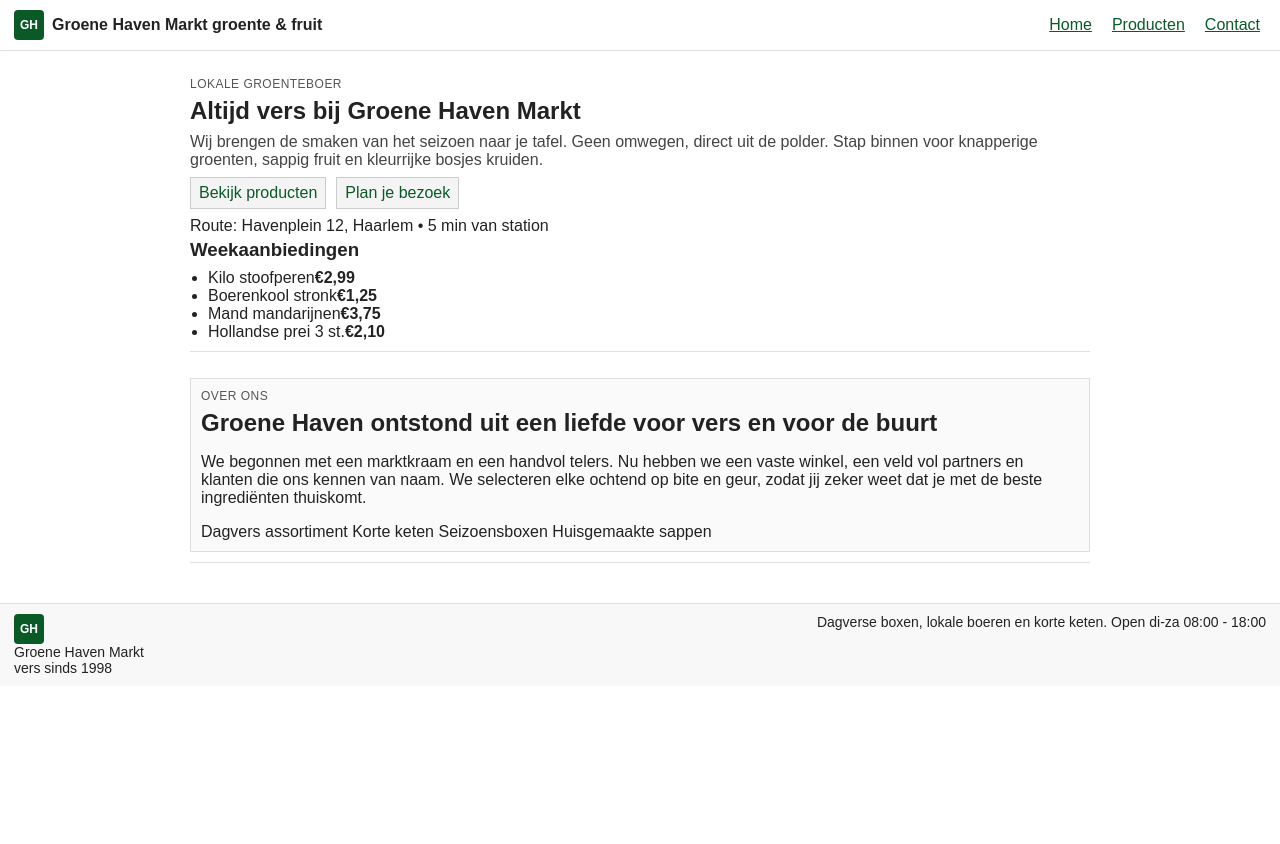
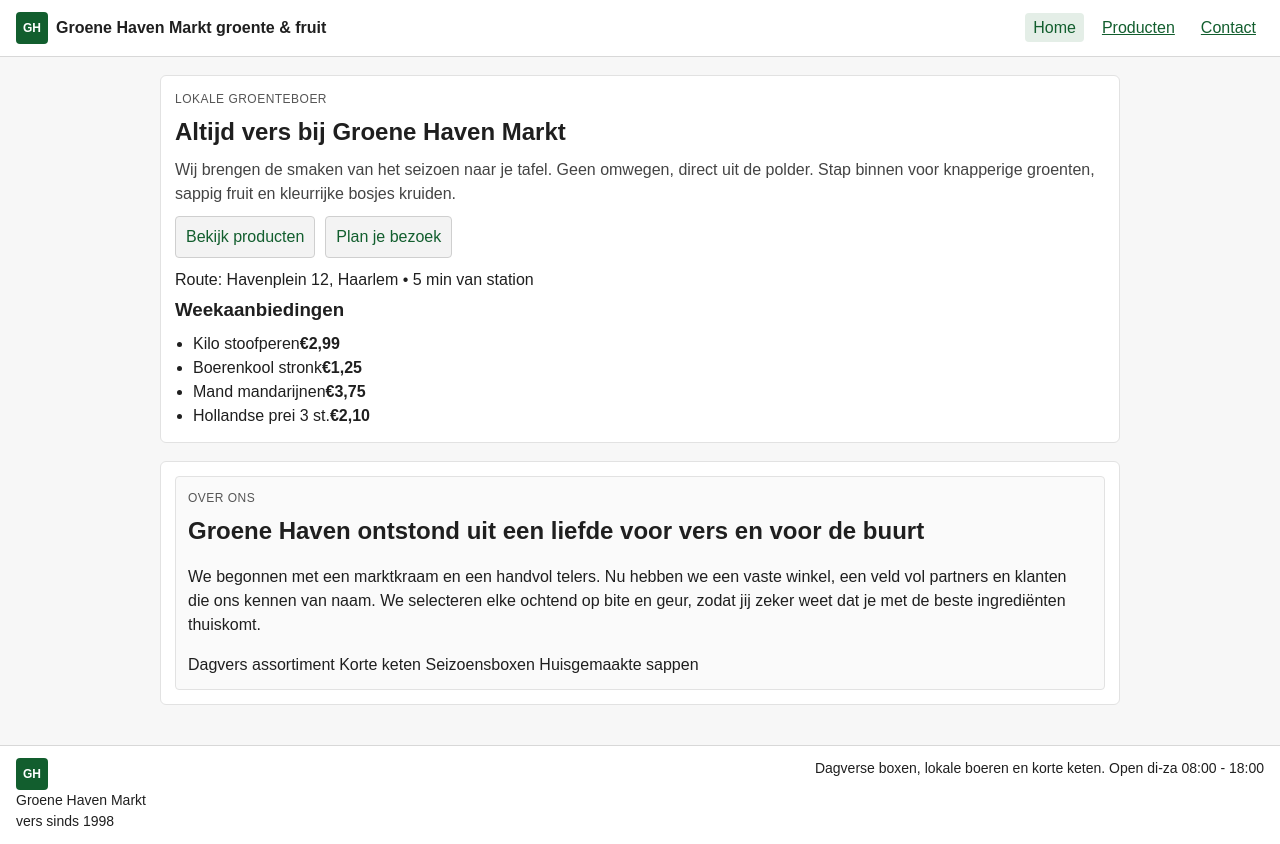
Before and after one commit to Nickdev8/m6prog_de_groene_kist, a PHP site: page / in a window 1280 px wide. Before the commit the page ends 673 px from the top, so only its background shows below. Run offline with PHP 8.4, Linux system fonts and the light colour scheme.

Commit message:
Tidy minimal styles so layout looks cleaner

```diff
--- a/src/assets/styles.css
+++ b/src/assets/styles.css
@@ -1,20 +1,26 @@
-/* Zo simpel mogelijk gehouden */
 body {
     margin: 0;
     font-family: Arial, sans-serif;
-    color: #222;
+    color: #1f1f1f;
+    background: #f7f7f7;
+    line-height: 1.5;
 }
 
 a {
-    color: #0a5a28;
+    color: #125e2e;
+}
+
+a:hover {
+    text-decoration: underline;
 }
 
 header.navigation {
-    padding: 10px 14px;
-    border-bottom: 1px solid #ddd;
+    padding: 12px 16px;
+    border-bottom: 1px solid #d8d8d8;
     display: flex;
     align-items: center;
     justify-content: space-between;
+    background: #ffffff;
 }
 
 .nav-brand {
@@ -25,10 +31,10 @@ header.navigation {
 }
 
 .logo-circle {
-    width: 30px;
-    height: 30px;
+    width: 32px;
+    height: 32px;
     border-radius: 4px;
-    background: #0a5a28;
+    background: #125e2e;
     color: #fff;
     display: grid;
     place-items: center;
@@ -39,31 +45,35 @@ header.navigation {
 nav ul {
     list-style: none;
     display: flex;
-    gap: 8px;
+    gap: 10px;
     margin: 0;
     padding: 0;
 }
 
 nav a {
-    padding: 4px 6px;
+    padding: 6px 8px;
+    border-radius: 4px;
 }
 
 nav a.active {
-    text-decoration: underline;
+    background: #e4eee7;
+    text-decoration: none;
 }
 
 .page {
-    max-width: 900px;
-    margin: 16px auto 40px;
-    padding: 0 14px;
+    max-width: 960px;
+    margin: 18px auto 40px;
+    padding: 0 16px;
     display: flex;
     flex-direction: column;
-    gap: 16px;
+    gap: 18px;
 }
 
 section {
-    padding: 10px 0;
-    border-bottom: 1px solid #e0e0e0;
+    padding: 14px;
+    background: #ffffff;
+    border: 1px solid #e2e2e2;
+    border-radius: 6px;
 }
 
 .kicker {
@@ -86,15 +96,17 @@ h1, h2, h3 {
 .hero-actions {
     display: flex;
     gap: 10px;
-    margin: 8px 0;
+    margin: 10px 0;
 }
 
 .btn {
-    padding: 6px 8px;
-    border: 1px solid #ccc;
-    background: #f4f4f4;
-    color: #0a5a28;
+    display: inline-block;
+    padding: 8px 10px;
+    border: 1px solid #cfcfcf;
+    background: #f3f3f3;
+    color: #125e2e;
     text-decoration: none;
+    border-radius: 4px;
 }
 
 .hero-card ul,
@@ -112,27 +124,29 @@ h1, h2, h3 {
 }
 
 .card {
-    border: 1px solid #ddd;
-    padding: 10px;
+    border: 1px solid #e2e2e2;
+    padding: 12px;
     background: #fafafa;
+    border-radius: 4px;
 }
 
 .price-tag {
     display: inline-block;
-    margin-top: 6px;
+    margin-top: 8px;
     padding: 4px 6px;
-    background: #f4f4f4;
-    border: 1px solid #ccc;
+    background: #f3f3f3;
+    border: 1px solid #cfcfcf;
     font-weight: bold;
+    border-radius: 3px;
 }
 
 .site-footer {
-    border-top: 1px solid #ddd;
-    padding: 10px 14px;
+    border-top: 1px solid #d8d8d8;
+    padding: 12px 16px;
     display: flex;
     justify-content: space-between;
     flex-wrap: wrap;
     gap: 8px;
     font-size: 14px;
-    background: #f8f8f8;
+    background: #ffffff;
 }
```
